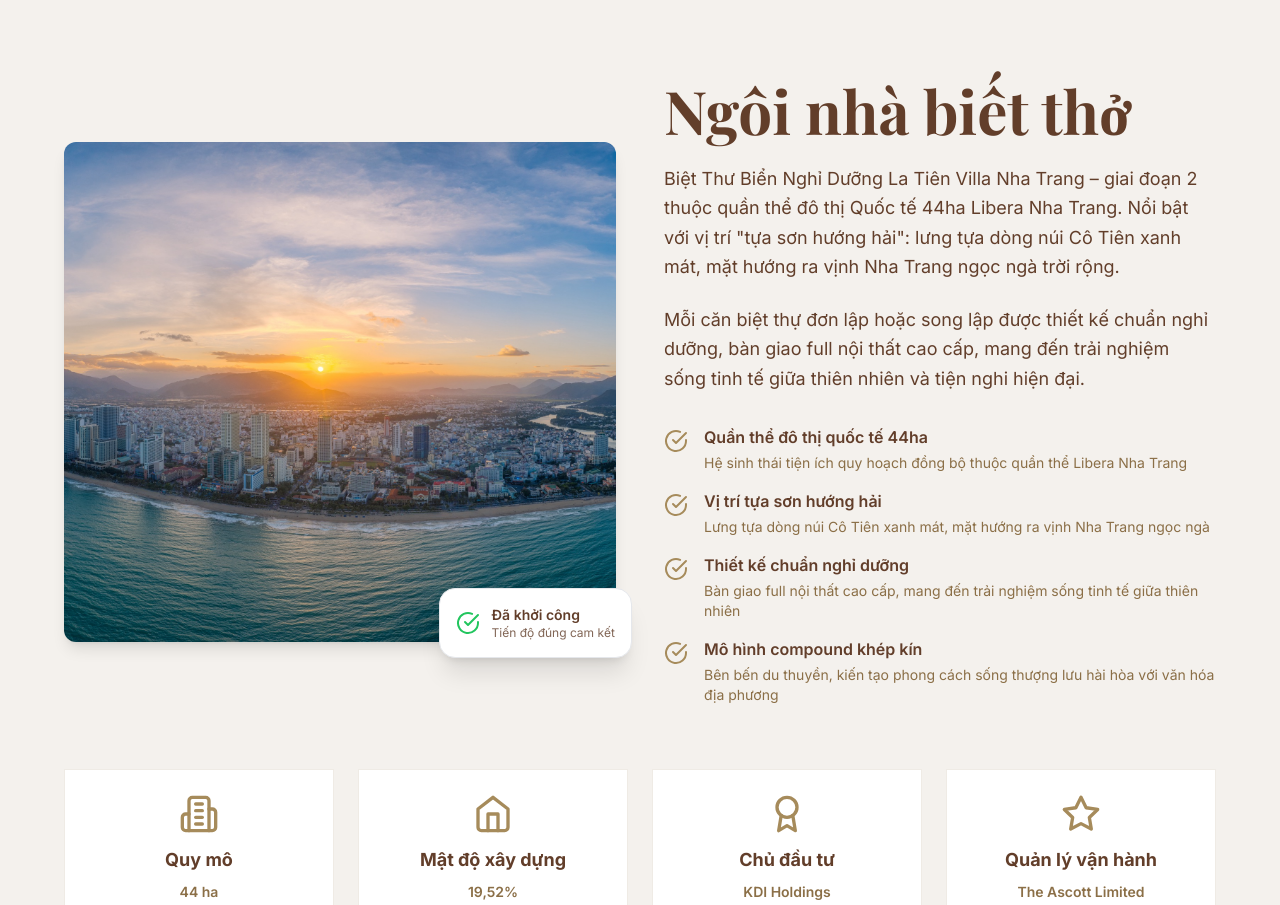
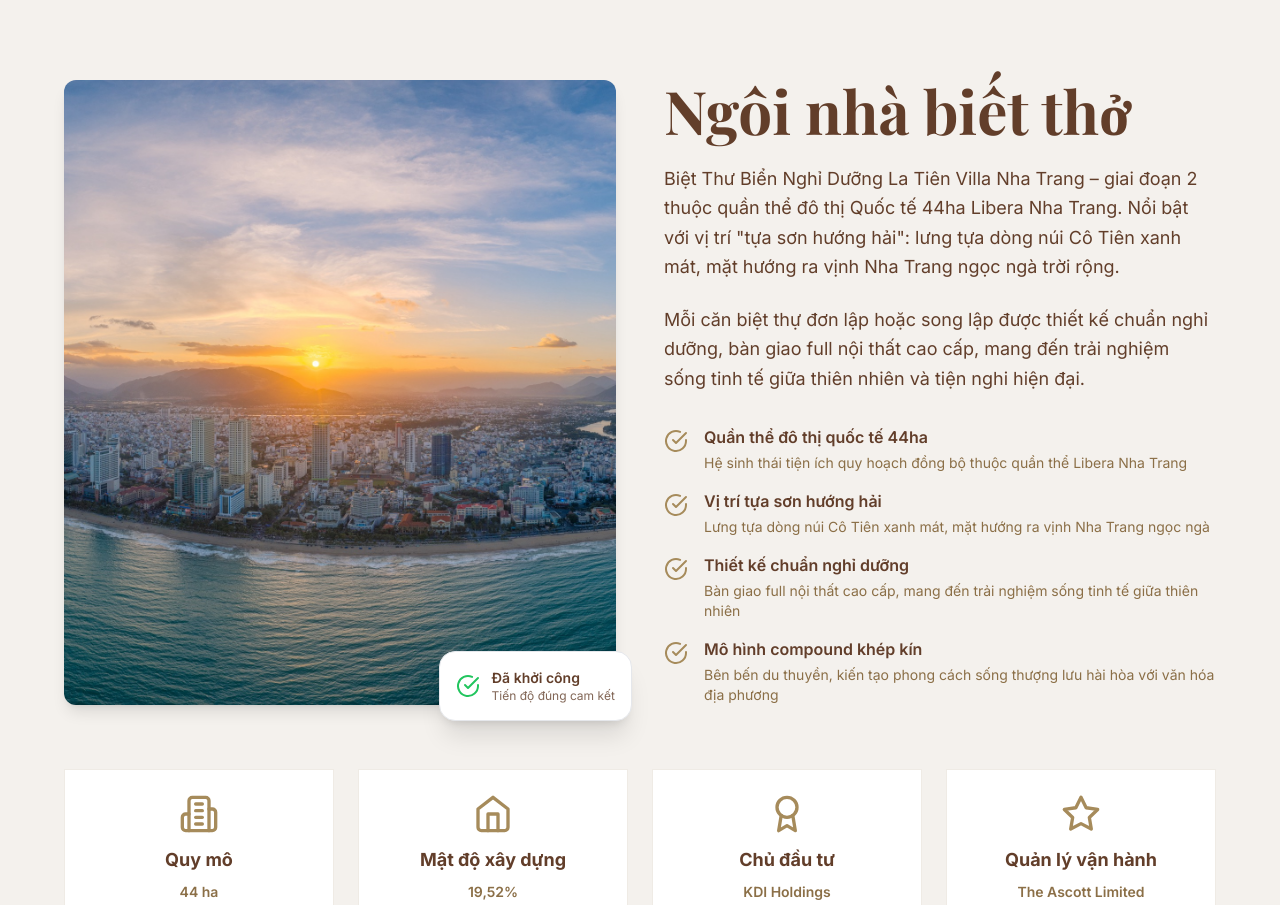
Before and after one commit to nam-techie/LaTienVilla, a React (Vite) app: page / in a window 1280 px wide. Shown: the part 800-1705 px from the top of the page. Built offline with nearby package versions, Linux system fonts and the light colour scheme.

Commit message:
Update About.tsx

```diff
--- a/src/components/sections/About.tsx
+++ b/src/components/sections/About.tsx
@@ -63,7 +63,7 @@ const About: React.FC = () => {
     <section id="about" className="relative py-20" style={{ backgroundColor: '#f4f1ed' }}>
       <div className="container mx-auto px-4">
         <div className="max-w-6xl mx-auto">
-          <div className="grid lg:grid-cols-2 gap-12 items-center">
+          <div className="grid lg:grid-cols-2 gap-12 items-start">
             {/* Image */}
             <div
               ref={imageRef}
@@ -74,6 +74,7 @@ const About: React.FC = () => {
                 src={aboutImage}
                 alt="La Tiên Villa - Phối cảnh tổng thể"
                 className="w-full h-[500px] object-cover rounded-lg shadow-lg"
+                style={{height: 625}}
               />
               <div className="absolute -bottom-4 -right-4 bg-white p-4 rounded-xl shadow-xl border">
                 <div className="flex items-center space-x-3">
@@ -93,7 +94,7 @@ const About: React.FC = () => {
                 }`}
             >
               <div>
-                <h2 className="font-serif text-4xl md:text-5xl lg:text-6xl font-bold mb-6 leading-tight" style={{ color: '#623e2a' }}>
+                <h2 className="font-serif text-4xl md:text-5xl lg:text-6xl font-bold mt-0 mb-6 leading-tight" style={{ color: '#623e2a' }}>
                   Ngôi nhà biết thở
                 </h2>
                 <p className="font-sans text-lg leading-relaxed mb-6" style={{ color: '#623e2a' }}>
```
